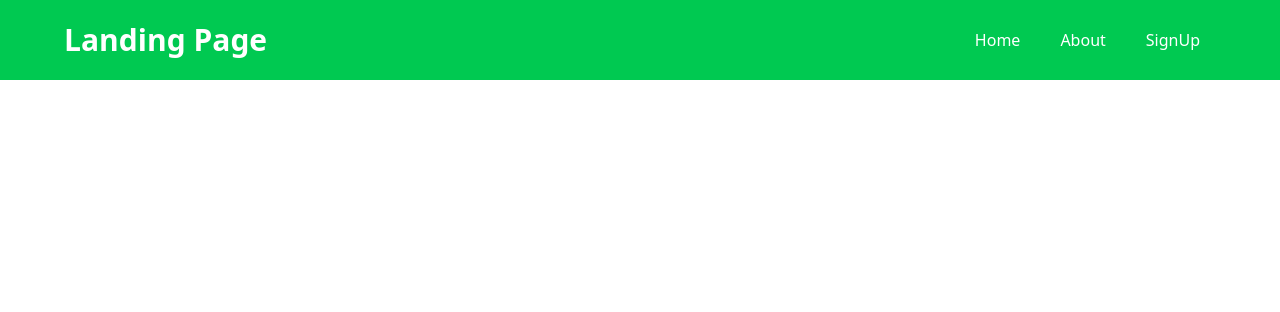
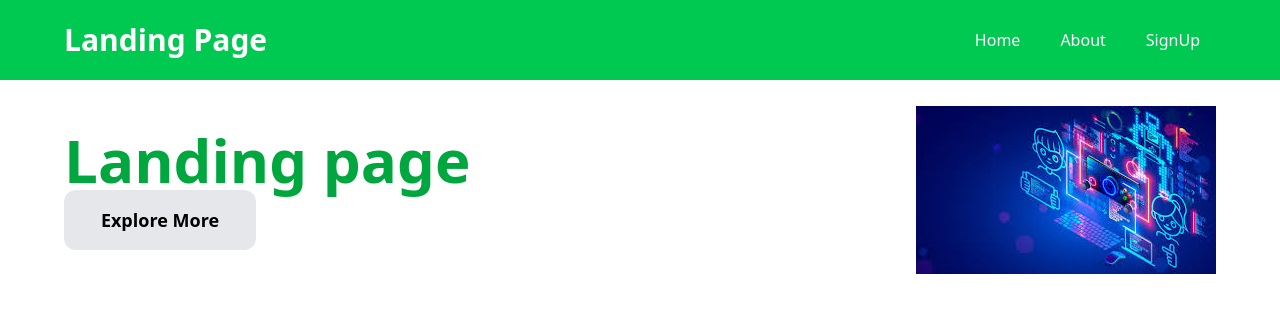
Before and after one commit to Surekha2405/Landing-Page, a plain HTML site: page index.html in a window 1280 px wide. Drawn offline with nearby package versions, Linux system fonts and the light colour scheme.

Commit message:
hero section

```diff
--- a/index.html
+++ b/index.html
@@ -15,8 +15,14 @@
                 <li class="px-4 py-2 rounded-sm text-white text=xl font-medium hover:bg-green-300 hover:text-white transition">About</li>
                 <li class="px-4 py-2 rounded-sm text-white text=xl font-medium hover:bg-green-300 hover:text-white transition">SignUp</li>
             </ul>
-
         </div>
     </nav>
+    <div class="flex justify-between items-center mx-[5%] my-[2%]">
+        <div class="pr-12">
+            <h1 class="text-6xl text-green-600 font-bold "> Landing page</h1>
+            <button class="border-none text-lg font-semibold bg-gray-200 rounded-xl hover:bg-green-300 w-48 py-4 px-5">Explore More</button>
+        </div>
+        <div><img src="codingpage.jpg" alt="img"/></div>
+    </div>
 </body>
 </html>
```
Also changed, not shown: codingpage.jpg (added).
